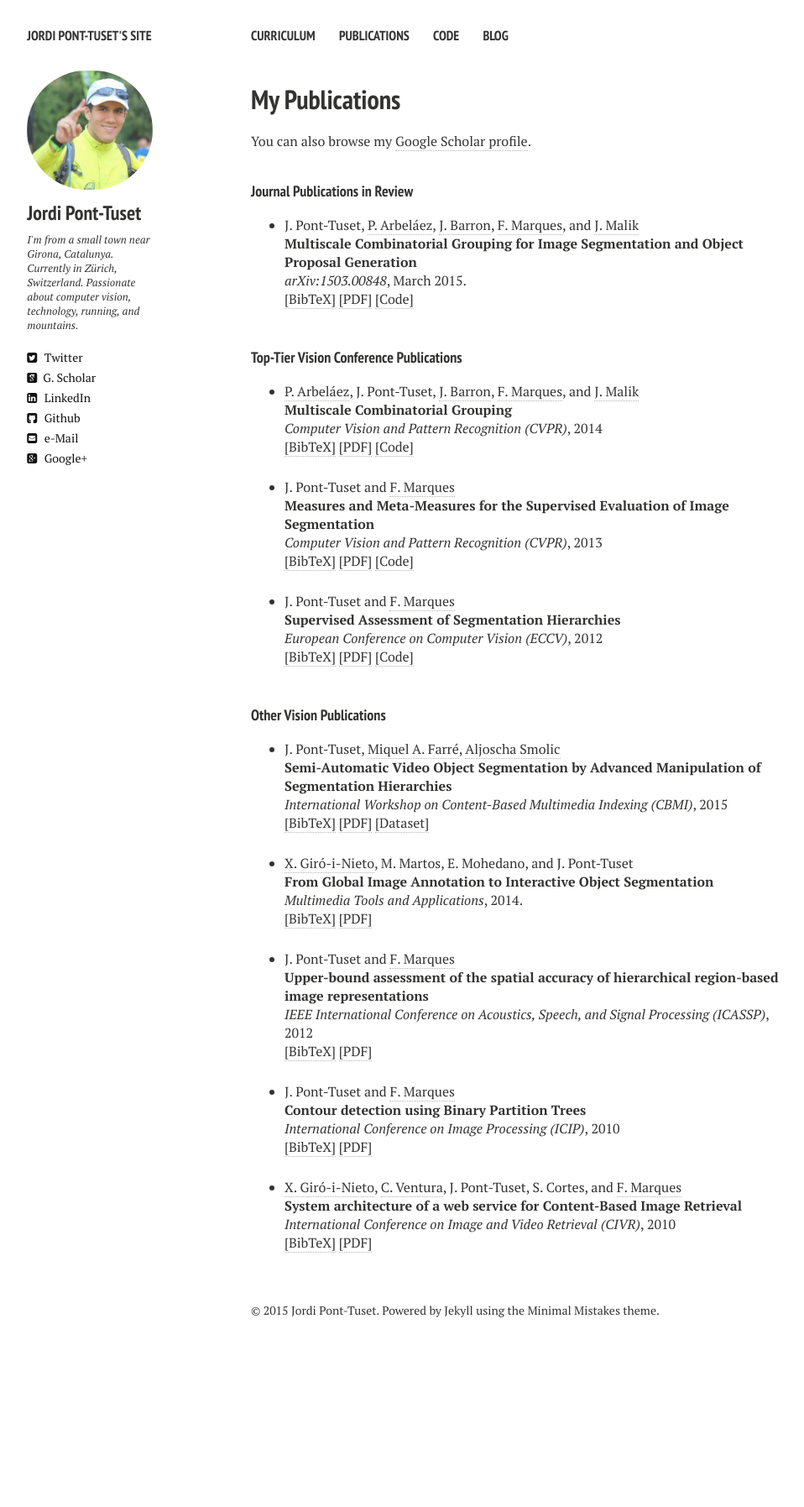
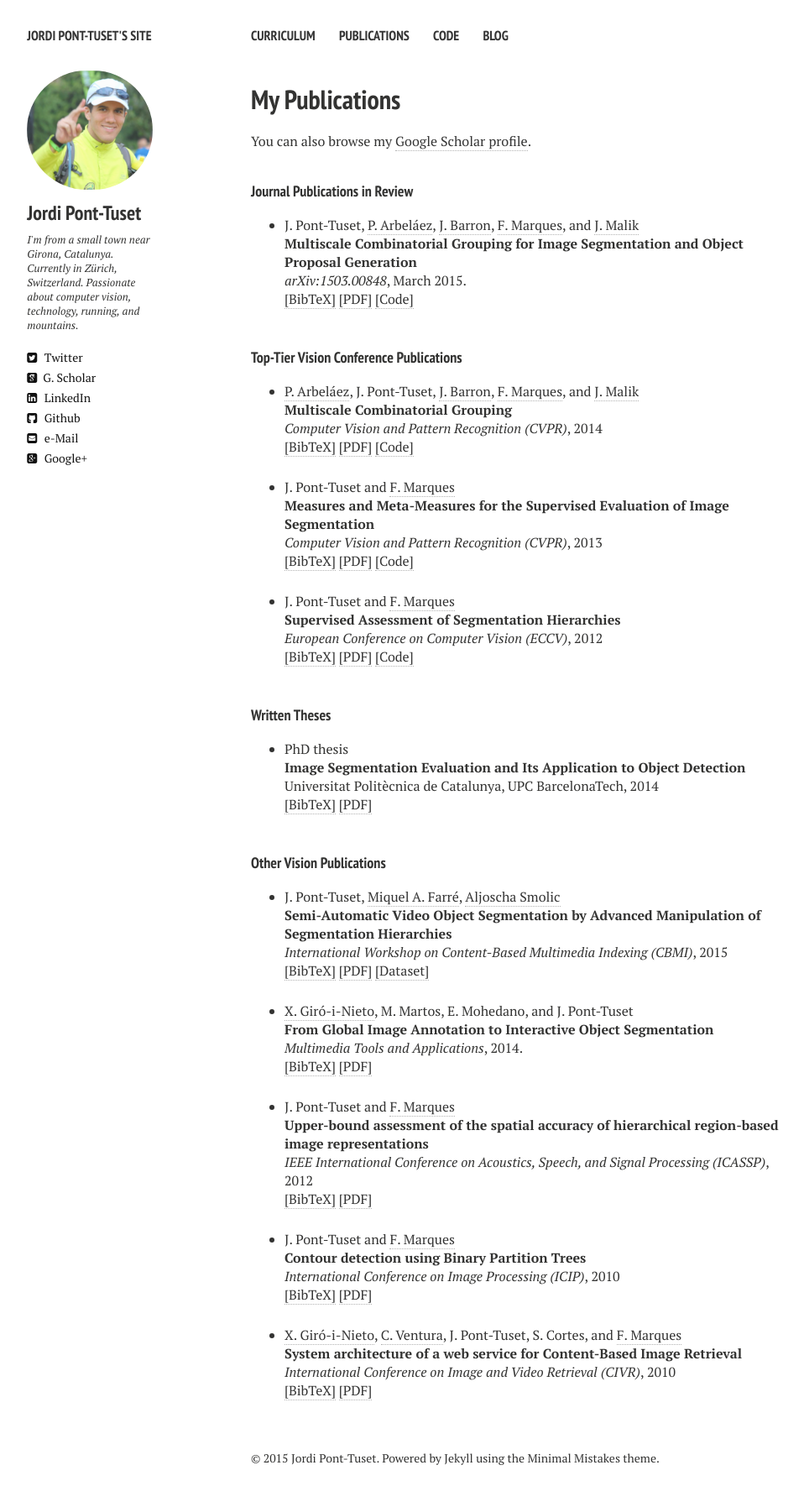
Before and after one commit to jponttuset/jponttuset.github.io, a Jekyll site: the page built from publications.md, in a window 1280 px wide. Shown: the whole page at 84% size, without its empty margins (21-979 px from the left). Built offline with Jekyll 4.4.1, drawn with Linux system fonts in a browser that asks for light colours; nearby versions of some CDN libraries; before the commit the page ends 1619 px from its top, so only the background shows below that.

Commit message:
- PhD thesis added

```diff
--- a/_layouts/publications.html
+++ b/_layouts/publications.html
@@ -195,6 +195,51 @@ div.bibtex pre { font-size: 75%; overflow: auto;  width: 100%; padding: 0em 0em;
       </li>
 
       </ul>
+
+
+
+
+
+
+
+
+    <h4 style="margin-bottom:0px;padding-top:20px;">Written Theses</h4>
+
+    <!-- Generated from JabRef by PubList by Truong Nghiem at 06:25 on 2015.07.08. -->
+    <ul class="biblist">
+        <!-- Item: Pont-Tuset2014 -->
+        <li ><p>
+            PhD thesis<br>
+            <b>Image Segmentation Evaluation and Its Application to Object Detection</b><br>
+            Universitat Polit&egrave;cnica de Catalunya, UPC BarcelonaTech, 2014
+
+            <br />
+            <a href="javascript:toggleBibtex('Pont-Tuset2014')">[BibTeX]</a>
+
+            <a href="https://www.dropbox.com/s/sf4mhr5u3jstw7e/JPontTuset_PhD.pdf?dl=1">[PDF]</a>
+            </p>
+            <div id="bib_Pont-Tuset2014" class="bibtex noshow">
+                <pre>@phdthesis{Pont-Tuset2014,
+    author = {Jordi Pont-Tuset},
+    title = {Image Segmentation Evaluation and Its Application to Object Detection},
+    school = {Universitat Polit&egrave;cnica de Catalunya, UPC BarcelonaTech},
+    year = {2014}
+}</pre>
+            </div>
+        </li>
+    </ul>
+
+
+
+
+
+
+
+
+
+
+
+
       <h4 style="margin-bottom:0px;padding-top:20px;">Other Vision Publications</h4>
 
       <ul class="biblist">
```
